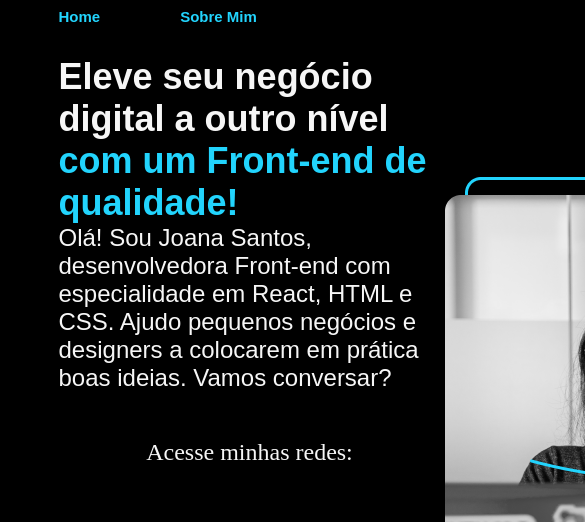
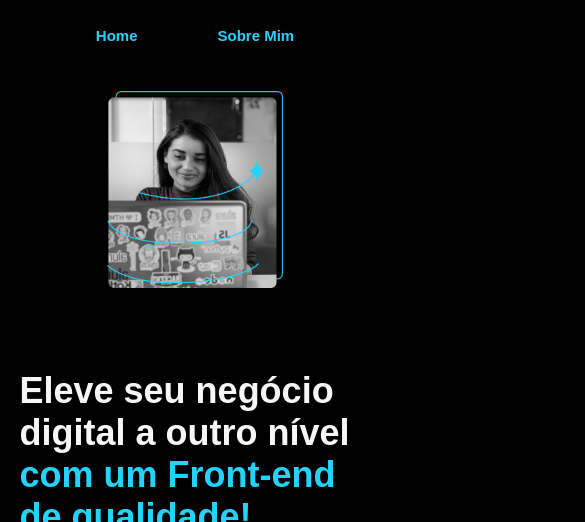
Before and after one commit to Thiago-Souzaa/Portfolio, a plain HTML site: page index.html in a window 390 px wide. Shown: the top 522 px of the page, 585 px wide, since content can reach past the window. Drawn offline with Linux system fonts and the light colour scheme.

Commit message:
adicionado o media Queries

```diff
--- a/index.html
+++ b/index.html
@@ -52,7 +52,7 @@
         </section>
 
 
-        <img src="imagens/Imagem.png" alt="foto thiago sentado">
+        <img class="apresentacao-imagem" src="imagens/Imagem.png" alt="foto thiago sentado">
 
     </main>
     <!-- rodapé da pagina -->
@@ -61,5 +61,6 @@
     </footer>
 
 
+
 </body>
 </html>
--- a/styles/style.css
+++ b/styles/style.css
@@ -85,10 +85,11 @@ padding: 8% 15%;
     align-items: center;
 
     justify-content: space-between;
+    gap:82px;
 
 }
 .apresentacao-conteudo{
-    width: 615px;
+    width: 50%;
 }
 
 .apresentacao-conteudo-titulo{
@@ -133,7 +134,7 @@ padding: 8% 15%;
     justify-content:center;
     /* para dar espacamento entre eles */
     gap:16px ;
-    width: 378px;
+    width: 50%;
     /* para alinhar o texto */
     text-align:center;
     font-weight: 600;
@@ -152,6 +153,18 @@ padding: 8% 15%;
 .apresentacao-links-link:hover{
     background-color: #272727;
 }
+
+.apresentacao-imagem{
+    width: 50%;
+}
+
+
+
+
+
+
+
+
 .rodape{
     display: flex;
     color:#000;
@@ -162,3 +175,38 @@ padding: 8% 15%;
     font-size: 24px;
     font-weight: 400;
 }
+
+/* o media queries  serve para estilizar a aplicacao assim que a tela chegar em uma determinada medida*/
+
+@media(max-width:1200px){
+.apresentacao{
+
+    /* estamos usando o flex box para deixar as tags filhos em coluna...o reverse, inverte as ordem que as tags filho se encontra  */
+    flex-direction: column-reverse;
+    padding: 5%;
+
+
+}
+
+
+
+
+
+.apresentacao-conteudo{
+    width: auto;
+}
+.cabecalho{
+    padding: 7%;
+    display: flex;
+    justify-content:center;
+
+}
+
+
+
+
+
+
+
+
+}
```
Also changed, not shown: about.html (+1 -1 lines).
